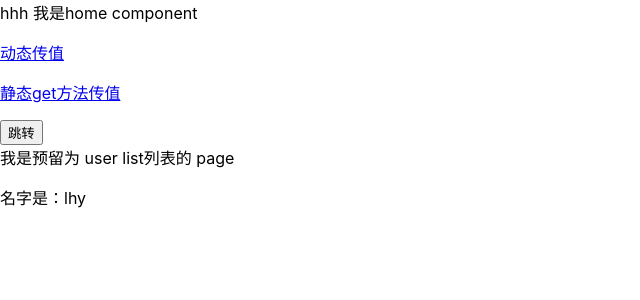
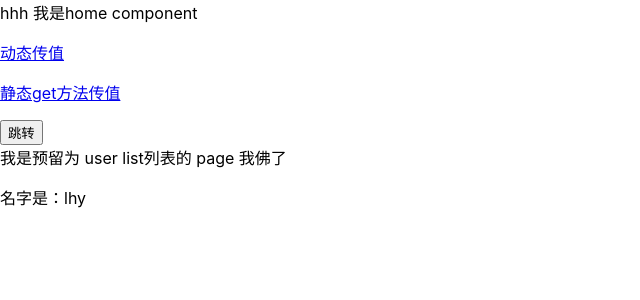
Before and after one commit to potato1205/react-WebAPP, a React (Create React App) app: page /home/user-list/lhy in a window 1280 px wide. Shown: the top 300 px of the page, without its empty margins (0-640 px from the left). Built offline with nearby package versions, Linux system fonts and the light colour scheme.

Commit message:
feature(web-app-learn): set react-routerV4 get and dynamic to pass the value

```diff
--- a/src/component/main/user-list.component.jsx
+++ b/src/component/main/user-list.component.jsx
@@ -9,7 +9,7 @@ class UserListComponent extends Component {
   render() {
     return (
       <div>
-          我是预留为 user list列表的 page
+          我是预留为 user list列表的 page 我佛了
           <p>
             名字是：{this.props.match.params.name}
           </p>
```
